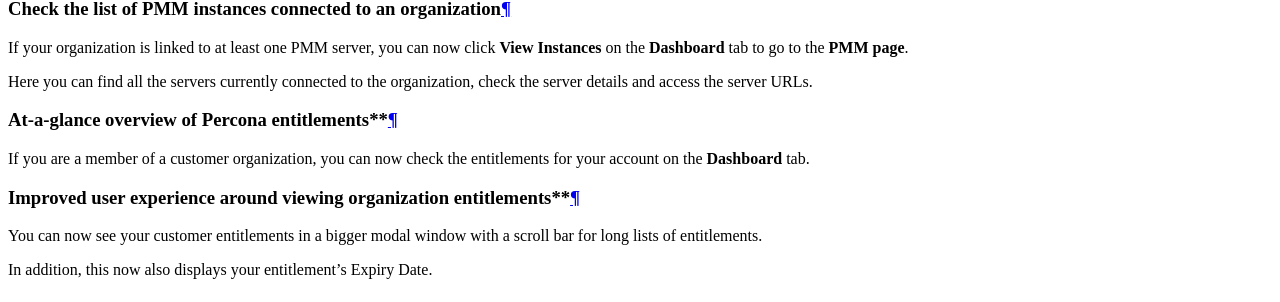
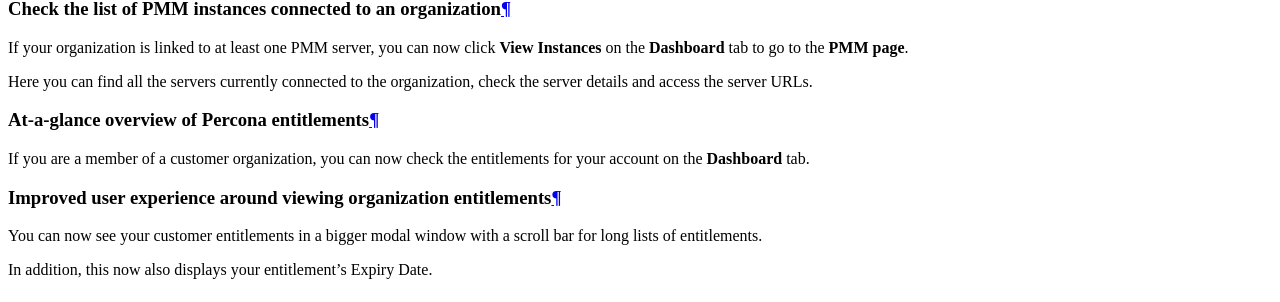
Before and after one commit to percona/portal-doc, an MkDocs documentation site: the page built from docs/december-2021.md, in a window 1280 px wide. Shown: the part 129-431 px from the top of the page. Built offline with MkDocs 1.6.1 and Material for MkDocs 9.7.7, drawn with Linux system fonts in a browser that asks for light colours; nearby versions of some CDN libraries.

Commit message:
Fixed typos

```diff
--- a/docs/december-2021.md
+++ b/docs/december-2021.md
@@ -6,16 +6,15 @@
 
 Here you can find all the servers currently connected to the organization, check the server details and access the server URLs.
 
-### At-a-glance overview of Percona entitlements**
+### At-a-glance overview of Percona entitlements
 
 If you are a member of a customer organization, you can now check the entitlements for your account on the **Dashboard** tab.
 
-### Improved user experience around viewing organization entitlements**
+### Improved user experience around viewing organization entitlements
 
 You can now see your customer entitlements in a bigger modal window with a scroll bar for long lists of entitlements.
 
 In addition, this now also displays your entitlement's Expiry Date.
-
 
 
 ## Fixed issues
```
